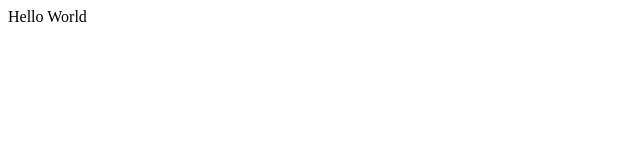
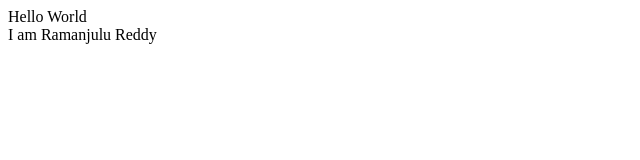
Before and after one commit to ramu241993/Tutorials, a plain HTML site: page Index.html in a window 1280 px wide. Shown: the whole page, without its empty margins (0-640 px from the left). Drawn offline with Linux system fonts and the light colour scheme.

Commit message:
Second Change

```diff
--- a/Index.html
+++ b/Index.html
@@ -1 +1,2 @@
 <div>Hello World</div>
+<div>I am Ramanjulu Reddy</div>
```
